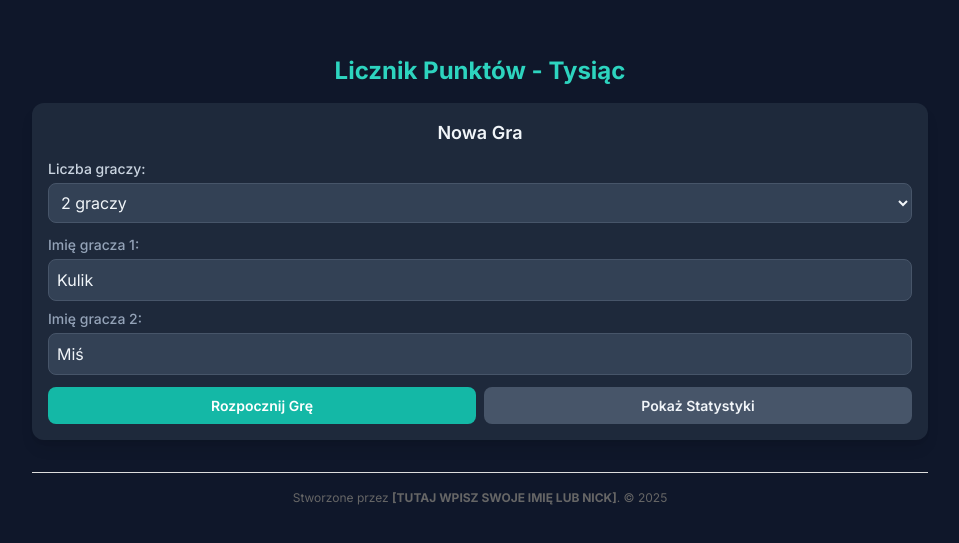
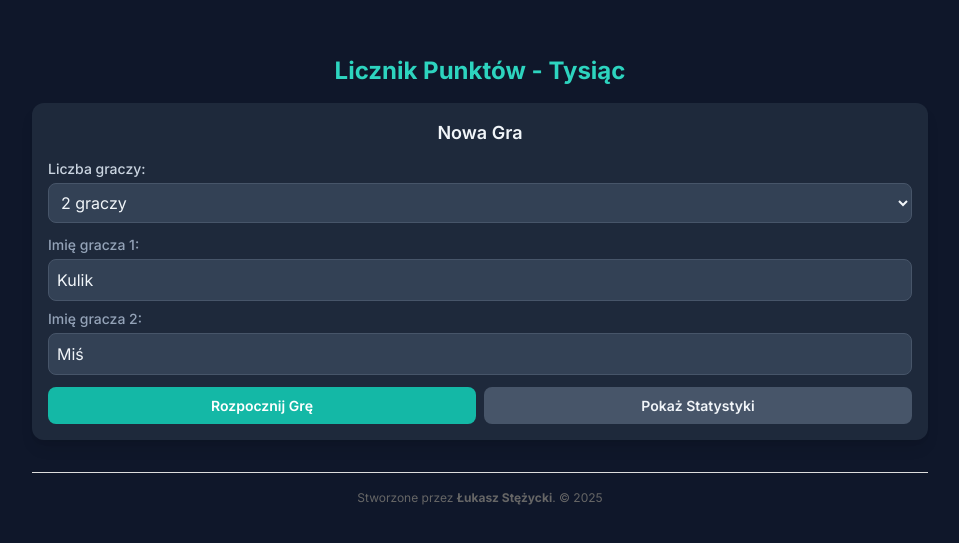
Before and after one commit to lukszyk/tysdb, a plain HTML site: page index.html in a window 1280 px wide. Shown: the part 119-662 px from the top of the page, without its empty margins (160-1119 px from the left). Drawn offline with nearby package versions, Linux system fonts and the light colour scheme.

Commit message:
index.html

```diff
--- a/index.html
+++ b/index.html
@@ -167,7 +167,7 @@
             </div>
         </div>
         <footer class="app-footer">
-            <p>Stworzone przez <strong>[TUTAJ WPISZ SWOJE IMIĘ LUB NICK]</strong>. © 2025</p>
+            <p>Stworzone przez <strong>Łukasz Stężycki</strong>. © 2025</p>
             <!-- Możesz też dodać link do swojego portfolio lub GitHub, np: -->
             <!-- <p><a href="https://github.com/twoj-profil" target="_blank">Zobacz kod na GitHub</a></p> -->
         </footer>
```
